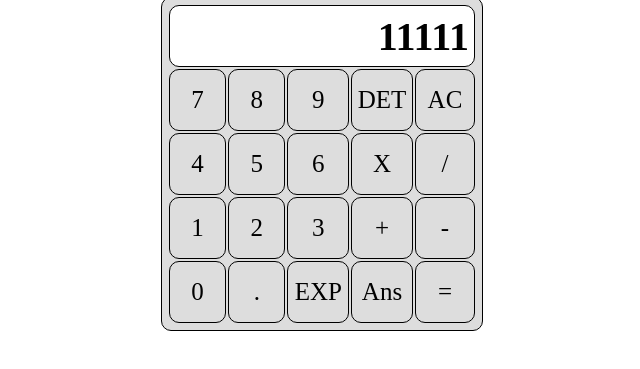
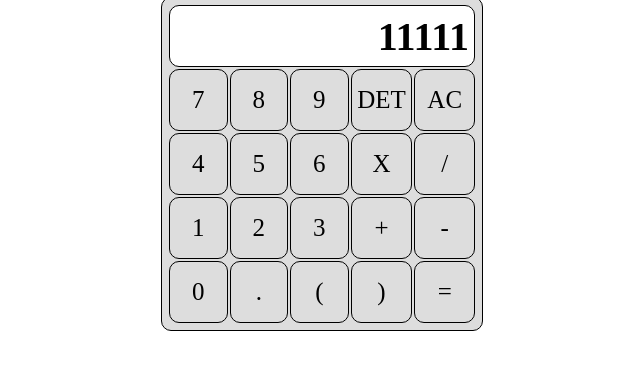
Before and after one commit to Rony7s/cal, a plain HTML site: page index.html in a window 1280 px wide. Shown: the part 73-442 px from the top of the page, without its empty margins (318-958 px from the left). Drawn offline with Linux system fonts and the light colour scheme.

Commit message:
Update index.html
Bracket

```diff
--- a/index.html
+++ b/index.html
@@ -43,8 +43,8 @@
                 <tr>
                     <td onclick="cal(0)">0</td>
                     <td onclick="cal('.')">.</td>
-                    <td onclick="cal('*10^')">EXP</td>
-                    <td onclick="ans(1)">Ans</td>
+                    <td onclick="cal('(')">(</td>
+                    <td onclick="cal(')')">)</td>
                     <td onclick="equ(1)">=</td>
                 </tr>
             </div>
```
